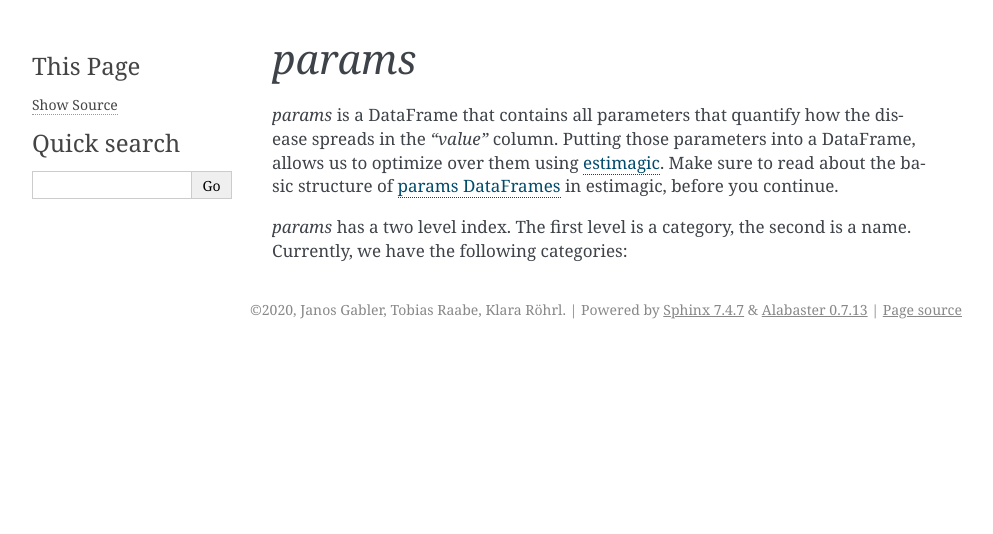
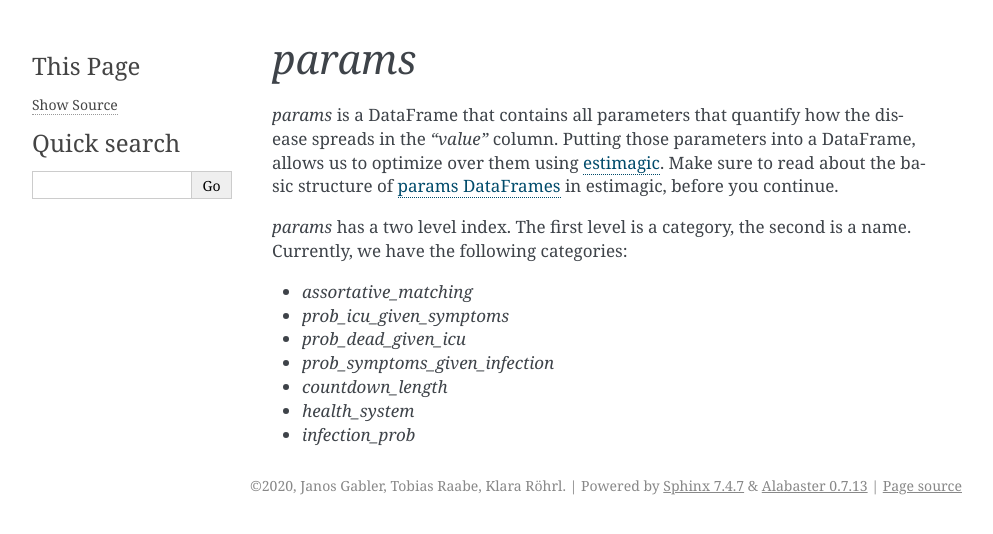
Before and after one commit to covid-19-impact-lab/sid, a Sphinx documentation site: the page built from docs/source/params.rst, in a window 1280 px wide. Shown: the top 534 px of the page, without its empty margins (148-1141 px from the left). Built offline with Sphinx 7.4.7, drawn with Linux system fonts in a browser that asks for light colours.

Commit message:
Add categories of the current params to params.rst

```diff
--- a/docs/source/contact_models.rst
+++ b/docs/source/contact_models.rst
@@ -1,7 +1,7 @@
 .. _contact_models:
 
 ================
-`contact_models`
+Contact Models
 ================
 
 Motivation
--- a/docs/source/params.rst
+++ b/docs/source/params.rst
@@ -13,3 +13,11 @@ before you continue.
 
 `params` has a two level index. The first level is a category, the second is a name.
 Currently, we have the following categories:
+
+- `assortative_matching`
+- `prob_icu_given_symptoms`
+- `prob_dead_given_icu`
+- `prob_symptoms_given_infection`
+- `countdown_length`
+- `health_system`
+- `infection_prob`
--- a/docs/source/policies.rst
+++ b/docs/source/policies.rst
@@ -5,7 +5,7 @@ Policies
 ========
 
 The most general way of implementing policies is to modify :ref:`contact_models`.
-However, this can be rather cumbersome. Therefore we offer a quick way of implementing
+However, this can be rather cumbersome. Therefore, we offer a quick way of implementing
 policies that modify contact models or implement testing strategies.
 
 
```
Also changed, not shown: other parts of docs/source/policies.rst (+2 -2 lines).
